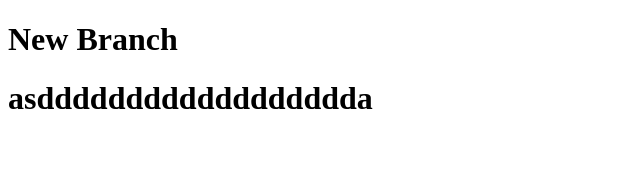
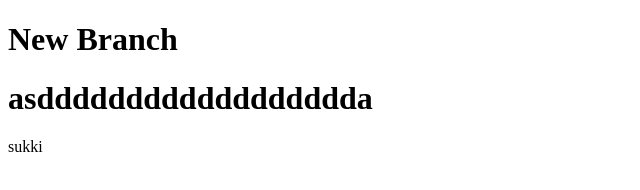
Before and after one commit to mani2331janu/gitWork, a plain HTML site: page index.html in a window 1280 px wide. Shown: the full height of the page, 0-640 px from the left. Drawn offline with Linux system fonts and the light colour scheme.

Commit message:
gobi changed

```diff
--- a/index.html
+++ b/index.html
@@ -8,5 +8,6 @@
 <body>
     <h1>New Branch</h1>
     <h1>asdddddddddddddddddda</h1>
+    <p>sukki</p>
 </body>
 </html>
```
